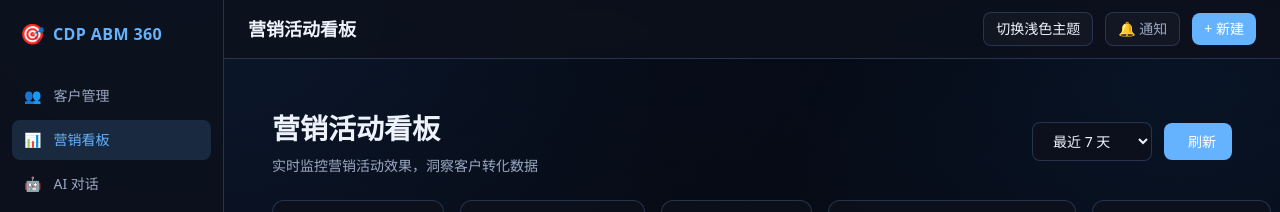
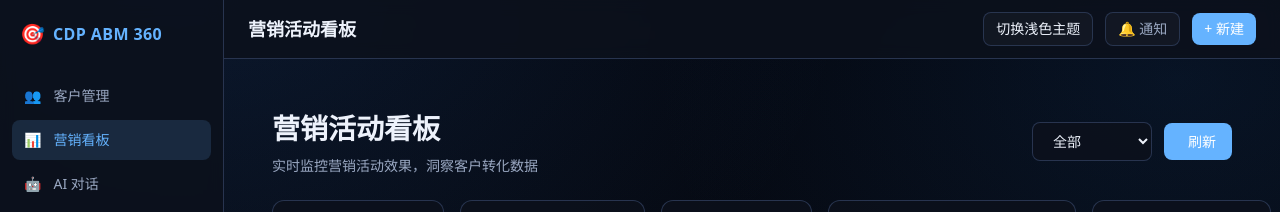
Before and after one commit to wxdwu/ruijie_cdp, a Vue app in the folder frontend/: page /campaign in a window 1280 px wide. Shown: the top 212 px of the page. Built offline with nearby package versions, Linux system fonts and the light colour scheme; no server answers.

Commit message:
营销看板时间选项增加全部

```diff
--- a/frontend/src/views/CampaignBoard.vue
+++ b/frontend/src/views/CampaignBoard.vue
@@ -7,6 +7,7 @@
       </div>
       <div class="header-actions">
         <select class="date-select">
+          <option>全部</option>
           <option>最近 7 天</option>
           <option>最近 30 天</option>
           <option>最近 90 天</option>
```
